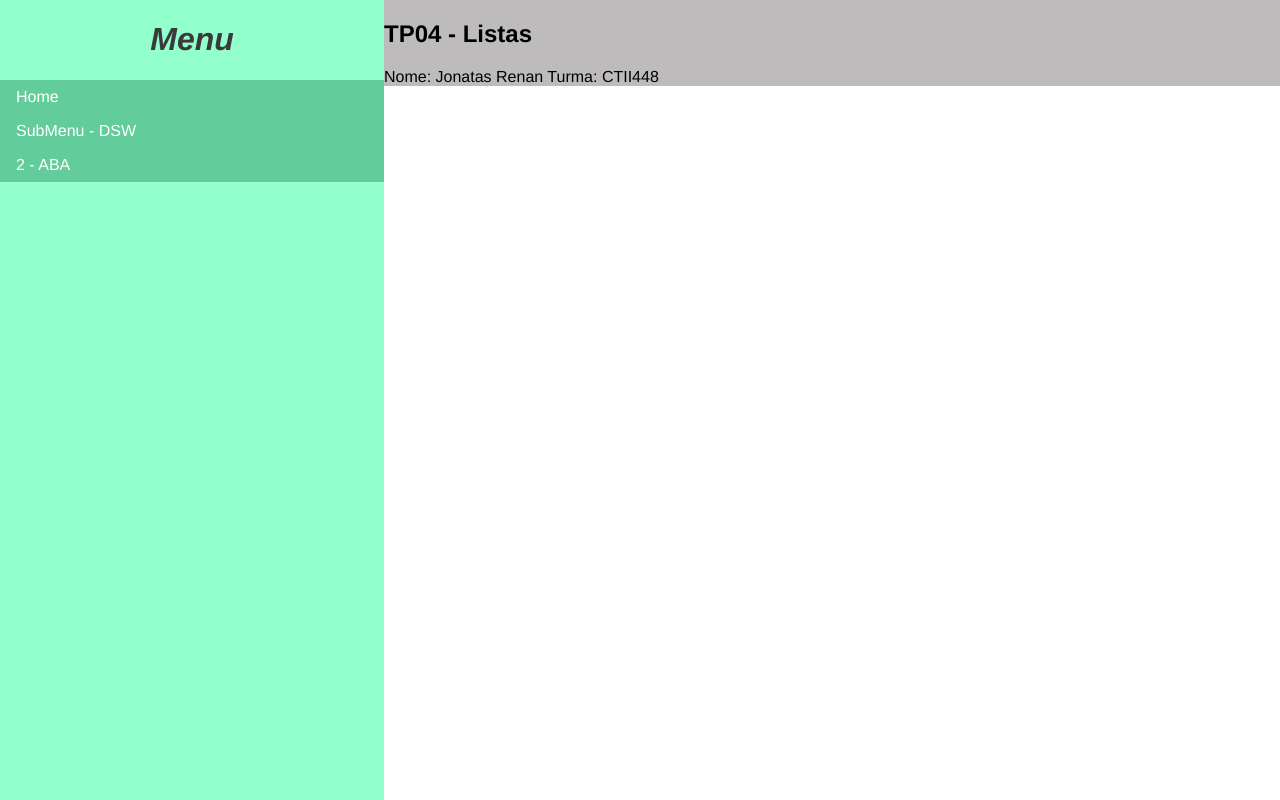
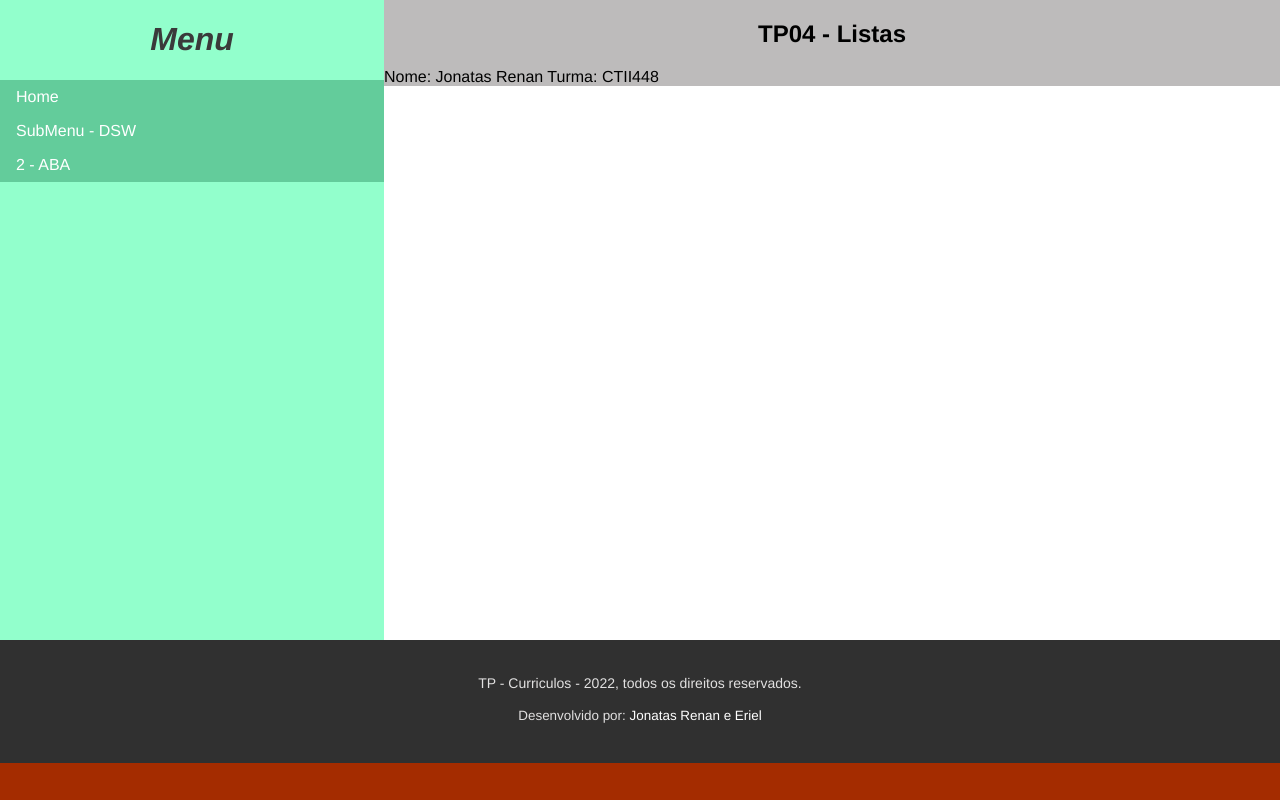
Before and after one commit to RenanJ01/Escola, a PHP site: page /DSW/TP04/tp04.html in a window 1280 px wide. Run offline with PHP 8.4, Linux system fonts and the light colour scheme.

Commit message:
upffffff

```diff
--- a/DSW/TP04/tp04.css
+++ b/DSW/TP04/tp04.css
@@ -12,8 +12,8 @@ body{
 /* Cabeçalho */
 header{
     box-sizing: border-box;
-    position: relative;
     float: left;
+    display: flex;
     justify-content: center;
     width: 30%;
     overflow: auto;
@@ -32,7 +32,7 @@ header h1{
     margin: 0;
     padding: 0;
     width: 30%;
-    height: 100%;
+    height: 80%;
     background-color: #92ffcc;
     position: fixed;
 }
@@ -58,11 +58,12 @@ header h1{
 /* Principal */
 main{
     box-sizing: border-box;
-    position: relative;
     float: right;
+    width: 70%;
+    height: 80%;
+    background-color: #00f7ff;
+    overflow: auto;
     display: flex;
-    width: 70%;
-    background-color: #00f7ff;
 }
 
 /* Principal - Seção */
@@ -73,13 +74,65 @@ section{
     border: 0;
 }
 section h1{
-
+    text-align: center;
+}
+section p{
+    text-align: left;
+    color: #000;
 }
 
 .scn_title{
     background-color: #bdbbbb;
 }
+
 /* Rodape */
-footer{
+footer {
+    width: 100%;
+    background-color: rgb(164, 44, 0);
+    color: #fff;
+    font-size: 0.875em;
+    bottom: 0;
+    position: fixed;
+    height: 20%;
+}
+.main_footer .content {
+    float: left;
+    width: 90%;
+    margin: 0 5%;
+    padding: 10px 0;
+}
+.container {
+    float: left;
+    width: 100%;
+}
+.main_footer_copy {
+    background-color: #303030;
+    width: 100%;
+    float: left;
+    text-align: center;
+    padding: 1.5em 0em;
+}
 
+.main_footer_copy p {
+    font-family:2 'open_sanslight';
+    font-size: 1em;
+    color: #e1e0e0;
+    height: 20px;
 }
+
+.main_footer_copy .m-b-footer {
+    margin-bottom: 0.5em;
+}
+
+.main_footer_copy .by {
+    font-size: 0.96em;
+}
+
+.main_footer_copy .by a {
+    color: #fff;
+    text-decoration: none;
+}
+
+.main_footer_copy .by a:hover {
+    text-decoration: underline;
+}
--- a/DSW/TP04/tp04.html
+++ b/DSW/TP04/tp04.html
@@ -25,6 +25,14 @@
         </section>
     </main>
 
-    <footer></footer>
+    <footer class="main_footer container">
+        <div class="main_footer_copy">
+
+            <p class="m-b-footer"> TP - Curriculos - 2022, todos os direitos reservados.</p>
+            <p class="by">Desenvolvido por: <a href="#" title="Jonatas e Eriel">Jonatas Renan e Eriel</a></p>
+
+        </div>
+    </footer>
+
 </body>
 </html>
```
